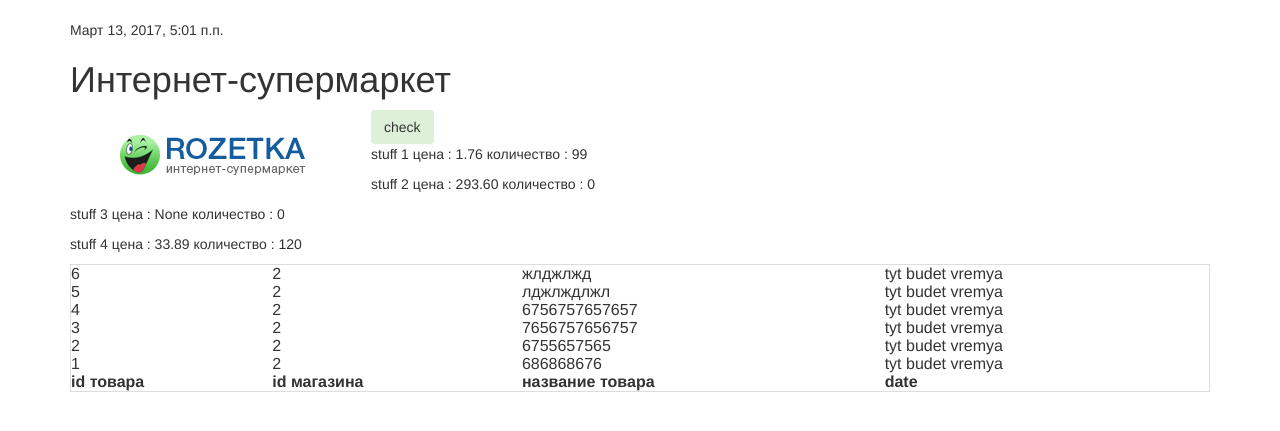
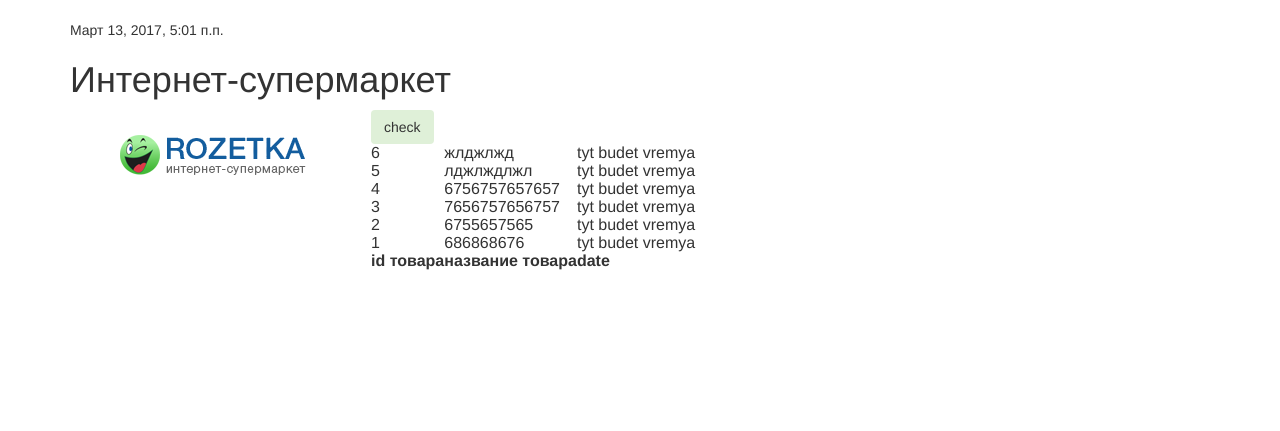
Before and after one commit to darvin199611/untitled, a Django app: a page that uses uchet/templates/uchet/market_detail.html in a window 1280 px wide. Shown: the part 51-482 px from the top of the page. Run offline with Django 3.2, Linux system fonts and the light colour scheme; data comes from the database, SQL or seed files in the repository; both versions use the stored data as it was after the commit; data that the repository does not hold is empty; some libraries are stand-ins or nearby versions.

Commit message:
Профиль

```diff
--- a/uchet/static/js/sale.js
+++ b/uchet/static/js/sale.js
@@ -5,12 +5,11 @@
         }).done(function(data) {
             console.log(data);
             var table = $('#sales');
-            table.html('<tr> <th>id товара</th> <th>id магазина</th> <th>название товара</th> <th>date</th> </tr>');
+            table.html('<tr> <th>id товара</th><th>название товара</th> <th>date</th> </tr>');
             data.submissions.forEach(function(sale) {
                 console.log(sale);
                 var row = $('<tr>');
                 row.append($('<td>').text(sale.id));
-                row.append($('<td>').text(sale.market));
                 row.append($('<td>').text(sale.stuff_name));
                 row.append($('<td>').text(" tyt budet vremya"));
                 table.prepend(row);
--- a/uchet/templates/uchet/market_detail.html
+++ b/uchet/templates/uchet/market_detail.html
@@ -1,4 +1,5 @@
  {% extends 'uchet/base.html' %} {% load staticfiles %} {% block content %}
+<link rel="stylesheet" href="{% static 'css/market.css' %}">
     <div class="form-down">
 <div class="market_data" data-market_id="{{ market.id }}"></div>
 <input type="hidden" id="market_id" value="{{ market.id }}">
@@ -18,16 +19,10 @@
             </button>
     </div>
 </div>
-<div class="stuffs">
-    {% for i in stuffs%}
-    <p> {{ i.name }} цена : {{ i.price }} количество : {{ i.amount }} </p>
-    {% endfor %}
-
-</div>
-<table class="table table-bordered" id="sales">
+    <body>
+<table class="simple-little-table" id="sales" cellspacing='0'>
 </table>
-<table class="table table-bordered" id="stuffs">
-</table>
+    </body>
 <script src={% static "js/libs/jquery-3.2.0.js" %}></script>
 <script src={% static "js/sale.js" %}></script>
 <script src={% static "js/get_sales.js" %}></script>
```
Also changed, not shown: uchet/static/css/uchet.css (+2 -20 lines), db.sqlite3.
